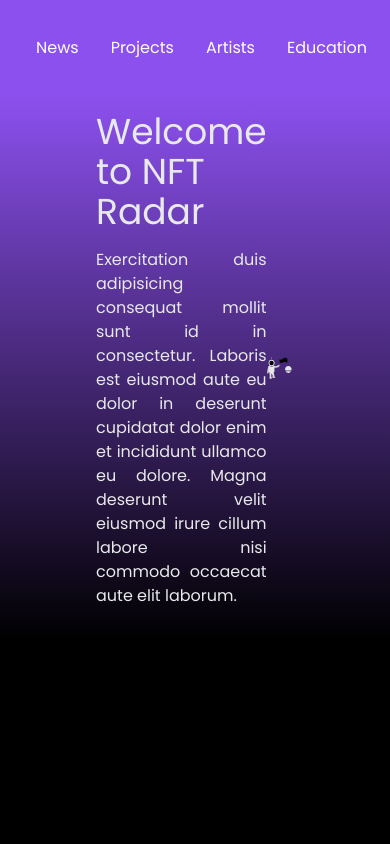
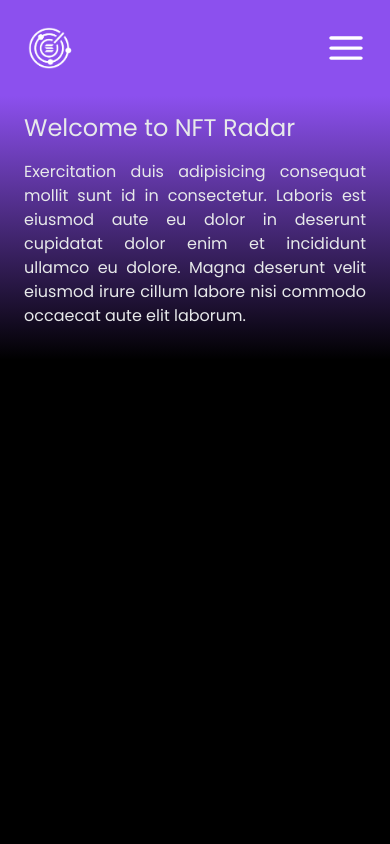
Before and after one commit to godzidcrypto/nft-radar, a Next.js app: page / in a window 390 px wide. Shown: the top 844 px of the page. Built offline with nearby package versions, Linux system fonts and the light colour scheme.

Commit message:
implemented responsiveness using container

```diff
--- a/components/container.js
+++ b/components/container.js
@@ -1,3 +1,3 @@
 export default function Container({ children }) {
-  return <div className="container mx-auto px-5">{children}</div>;
+  return <div className="px-6 md:px-12 lg:px-24">{children}</div>;
 }
--- a/components/entries-list.js
+++ b/components/entries-list.js
@@ -8,7 +8,7 @@ import Link from "next/link";
 
 function EntriesList({ entries, route }) {
   return (
-    <div className="grid grid-cols-2 gap-8 py-8 px-24">
+    <div className="grid lg:grid-cols-2 gap-8 py-8">
       {entries.map((entry, index) => {
         const { title, slug, caption, chain, featuredImage, sys, author } =
           entry;
@@ -36,8 +36,8 @@ function EntriesList({ entries, route }) {
                   </a>
                 </Link>
               </h2>
-              <p className="text-sm my-2">{caption}</p>
-              <div className="flex justify-between mt-4 items-center">
+              <p className="md:text-sm my-2 text-xs">{caption}</p>
+              <div className="md:flex justify-between mt-4 items-center hidden">
                 {author && (
                   <Avatar name={author.name} picture={author.picture} />
                 )}
--- a/components/hero.js
+++ b/components/hero.js
@@ -3,7 +3,7 @@ import ContentfulImage from "./contentful-image";
 function Hero({ title, description, svg, reverse }) {
   return (
     <div
-      className={`bg-[#8C50EE] px-24 mx-auto flex items-center justify-evenly ${
+      className={`bg-[#8C50EE] -mx-6 px-6 md:px-12 md:-mx-12 lg:-mx-24 flex items-center justify-evenly ${
         reverse && "flex-row-reverse"
       }`}
       style={{
@@ -11,10 +11,12 @@ function Hero({ title, description, svg, reverse }) {
       }}
     >
       <div>
-        <h1 className="text-4xl py-4">{title}</h1>
-        <p className="max-w-xl text-justify pb-8">{description}</p>
+        <h1 className="text-2xl md:text-4xl py-4">{title}</h1>
+        <p className="lg:max-w-xl text-justify pb-8">{description}</p>
       </div>
-      <ContentfulImage src={svg} width={300} height={300} />
+      <div className="lg:block hidden">
+        <ContentfulImage src={svg} width={300} height={300} />
+      </div>
     </div>
   );
 }
--- a/components/navbar.js
+++ b/components/navbar.js
@@ -71,10 +71,11 @@ export default function Navbar() {
   };
 
   return (
+    <>
       <nav
         className={`${
           color ? "bg-[#000000] text-[#8C50EE]" : "bg-[#8C50EE] text-white"
-      } py-2 fixed z-10 w-full duration-300`}
+        } py-2 fixed z-10 w-full duration-300 lg:block hidden`}
       >
         <Container>
           <div className="flex items-center justify-between h-20">
@@ -93,7 +94,11 @@ export default function Navbar() {
               <div>
                 {routes.map((route, index) => {
                   return (
-                  <Route key={index} route={route.route} title={route.title} />
+                    <Route
+                      key={index}
+                      route={route.route}
+                      title={route.title}
+                    />
                   );
                 })}
               </div>
@@ -126,5 +131,49 @@ export default function Navbar() {
           </div>
         </Container>
       </nav>
+      <nav
+        className={`${
+          color ? "bg-[#000000] text-[#8C50EE]" : "bg-[#8C50EE] text-white"
+        } py-2 fixed z-10 w-full duration-300 lg:hidden block`}
+      >
+        <div className="flex items-center justify-between h-20 md:px-12 px-6">
+          <Link href={"/"}>
+            <ContentfulImage
+              src={color ? logo : logoWhite}
+              width={50}
+              height={50}
+              className="hover:cursor-pointer"
+            />
+          </Link>
+          {/* <div>
+            {routes.map((route, index) => {
+              return (
+                <Route key={index} route={route.route} title={route.title} />
+              );
+            })}
+          </div> */}
+          <svg
+            width="40"
+            height="40"
+            viewBox="0 0 24 24"
+            fill="none"
+            xmlns="http://www.w3.org/2000/svg"
+          >
+            <path
+              d="M2 6C2 5.44772 2.44772 5 3 5H21C21.5523 5 22 5.44772 22 6C22 6.55228 21.5523 7 21 7H3C2.44772 7 2 6.55228 2 6Z"
+              fill="currentColor"
+            />
+            <path
+              d="M2 12.0322C2 11.4799 2.44772 11.0322 3 11.0322H21C21.5523 11.0322 22 11.4799 22 12.0322C22 12.5845 21.5523 13.0322 21 13.0322H3C2.44772 13.0322 2 12.5845 2 12.0322Z"
+              fill="currentColor"
+            />
+            <path
+              d="M3 17.0645C2.44772 17.0645 2 17.5122 2 18.0645C2 18.6167 2.44772 19.0645 3 19.0645H21C21.5523 19.0645 22 18.6167 22 18.0645C22 17.5122 21.5523 17.0645 21 17.0645H3Z"
+              fill="currentColor"
+            />
+          </svg>
+        </div>
+      </nav>
+    </>
   );
 }
--- a/components/other-entries.js
+++ b/components/other-entries.js
@@ -6,7 +6,7 @@ function OtherEntries({ otherEntries, route }) {
   return (
     <div>
       {otherEntries.length > 0 && (
-        <div className="mt-4">
+        <div>
           <span className="text-xl font-semibold">Check Out Other News</span>
           {otherEntries.slice(0, 5).map((entry, index) => {
             const { title, slug, caption, featuredImage, sys } = entry;
@@ -14,7 +14,7 @@ function OtherEntries({ otherEntries, route }) {
             return (
               <div
                 key={index}
-                className="mb-4 grid grid-cols-2 p-4 border-b-2 border-b-[#E7E9EA] items-center"
+                className="grid grid-cols-[1fr_2fr] lg:grid-cols-2 py-4 border-b-2 border-b-[#E7E9EA] items-center last:border-b-0"
               >
                 <Link href={`/${route}/${slug}`}>
                   <ContentfulImage
@@ -25,7 +25,7 @@ function OtherEntries({ otherEntries, route }) {
                   />
                 </Link>
                 <div className="ml-4">
-                  <div className="font-light text-sm">
+                  <div className="font-extralight text-xs">
                     <DateComponent dateString={sys.firstPublishedAt} />
                   </div>
                   <Link href={`/${route}/${slug}`}>
@@ -33,7 +33,7 @@ function OtherEntries({ otherEntries, route }) {
                       {title}
                     </p>
                   </Link>
-                  <p className="">{caption}</p>
+                  <p className="text-xs lg:text-sm">{caption}</p>
                 </div>
               </div>
             );
--- a/pages/index.js
+++ b/pages/index.js
@@ -1,12 +1,13 @@
 import Layout from "../components/layout";
-// import { getAllPostsForHome, getAllProjects } from "../lib/api";
 import Hero from "../components/hero";
 import Space from "../assets/images/space.svg";
+import Container from "../components/container";
 
 export default function Index({}) {
   return (
     <>
       <Layout>
+        <Container>
           <Hero
             title={"Welcome to NFT Radar"}
             description={
@@ -14,6 +15,7 @@ export default function Index({}) {
             }
             svg={Space}
           />
+        </Container>
       </Layout>
     </>
   );
--- a/pages/news/[slug].js
+++ b/pages/news/[slug].js
@@ -6,6 +6,7 @@ import DateComponent from "../../components/date";
 import TableOfContents from "../../components/table-of-contents";
 import OtherEntries from "../../components/other-entries";
 import EntryContent from "../../components/entry-content";
+import Container from "../../components/container";
 
 function NewsItem({ cryptoNews, allCryptoNews }) {
   const {
@@ -32,7 +33,8 @@ function NewsItem({ cryptoNews, allCryptoNews }) {
 
   return (
     <Layout>
-      <article className="grid grid-cols-[1fr_2fr] px-24 gap-8 py-16">
+      <Container>
+        <article className="grid lg:grid-cols-[1fr_2fr] gap-8 py-16">
           <div>
             <div className="mb-4 flex justify-between items-center">
               <Link href={"/news"}>
@@ -48,7 +50,9 @@ function NewsItem({ cryptoNews, allCryptoNews }) {
               <CoverImage title={title} url={featuredImage.url} />
             </div>
             <TableOfContents headings={headings} />
+            <div className="hidden lg:block">
               <OtherEntries otherEntries={otherNews} route={"news"} />
+            </div>
           </div>
           <EntryContent
             title={title}
@@ -57,7 +61,11 @@ function NewsItem({ cryptoNews, allCryptoNews }) {
             chain={chain}
             writeUp={writeUp}
           />
+          <div className="block lg:hidden">
+            <OtherEntries otherEntries={otherNews} route={"news"} />
+          </div>
         </article>
+      </Container>
     </Layout>
   );
 }
--- a/pages/news/index.js
+++ b/pages/news/index.js
@@ -3,10 +3,12 @@ import { getAllCryptoNews } from "../../lib/api";
 import News from "../../assets/images/news.svg";
 import Hero from "../../components/hero";
 import EntriesList from "../../components/entries-list";
+import Container from "../../components/container";
 
 function NewsCollection({ allCryptoNews }) {
   return (
     <Layout>
+      <Container>
         <Hero
           title={"NFT/Crypto News"}
           description={
@@ -18,6 +20,7 @@ function NewsCollection({ allCryptoNews }) {
           {/* <div className="px-24 py-12 bg-red-600">Hello</div> */}
           <EntriesList entries={allCryptoNews} route={"news"} />
         </div>
+      </Container>
     </Layout>
   );
 }
--- a/pages/projects/index.js
+++ b/pages/projects/index.js
@@ -3,10 +3,12 @@ import { getAllProjects } from "../../lib/api";
 import Projects from "../../assets/images/projects.svg";
 import Hero from "../../components/hero";
 import EntriesList from "../../components/entries-list";
+import Container from "../../components/container";
 
 function ProjectsCollection({ allProjects }) {
   return (
     <Layout>
+      <Container>
         <Hero
           title={"Projects"}
           description={
@@ -19,6 +21,7 @@ function ProjectsCollection({ allProjects }) {
           {/* <div className="px-24 py-12 bg-red-600">Hello</div> */}
           <EntriesList entries={allProjects} route={"projects"} />
         </div>
+      </Container>
     </Layout>
   );
 }
```
Lines whose indentation alone changed are shown as unchanged.
